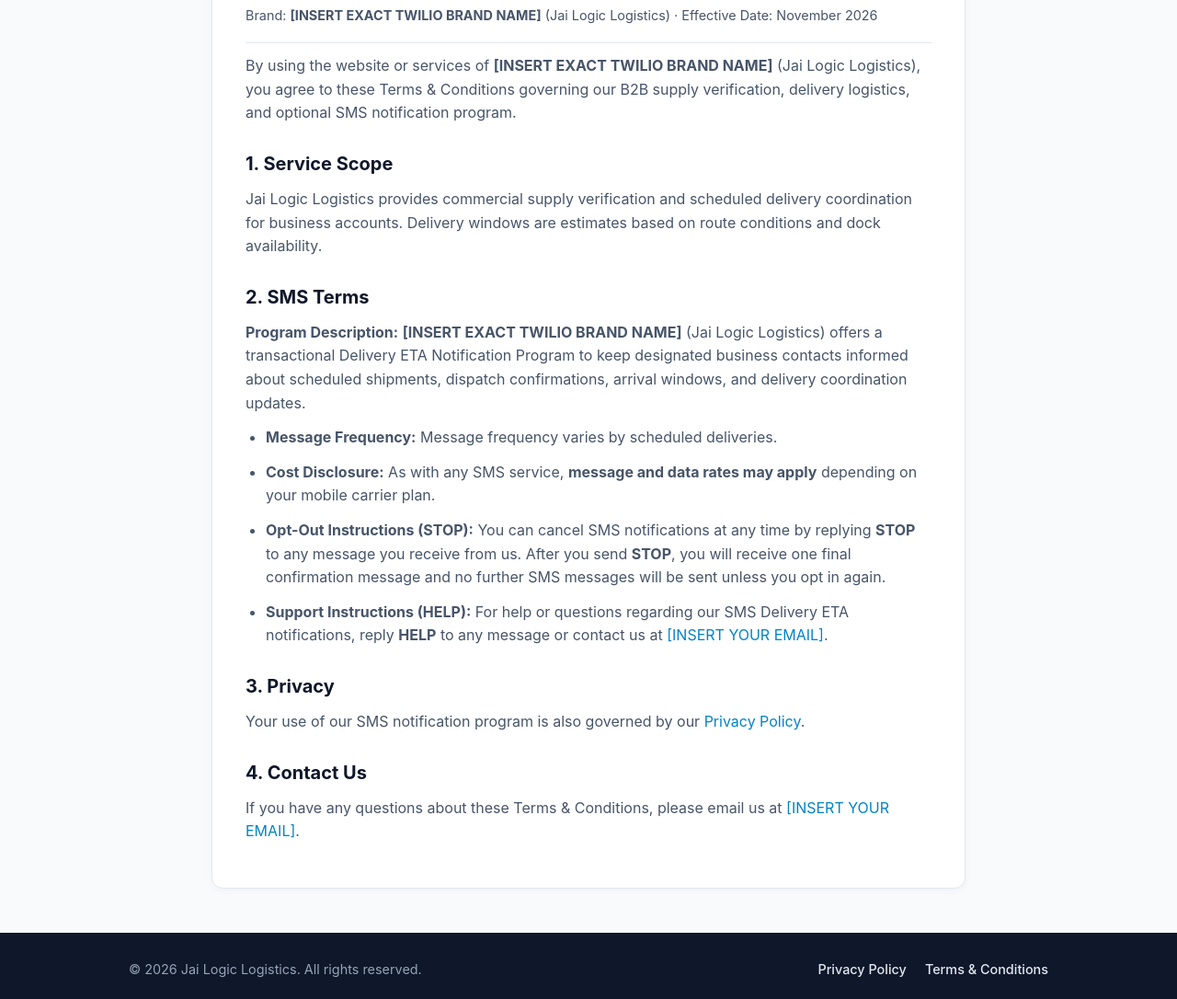
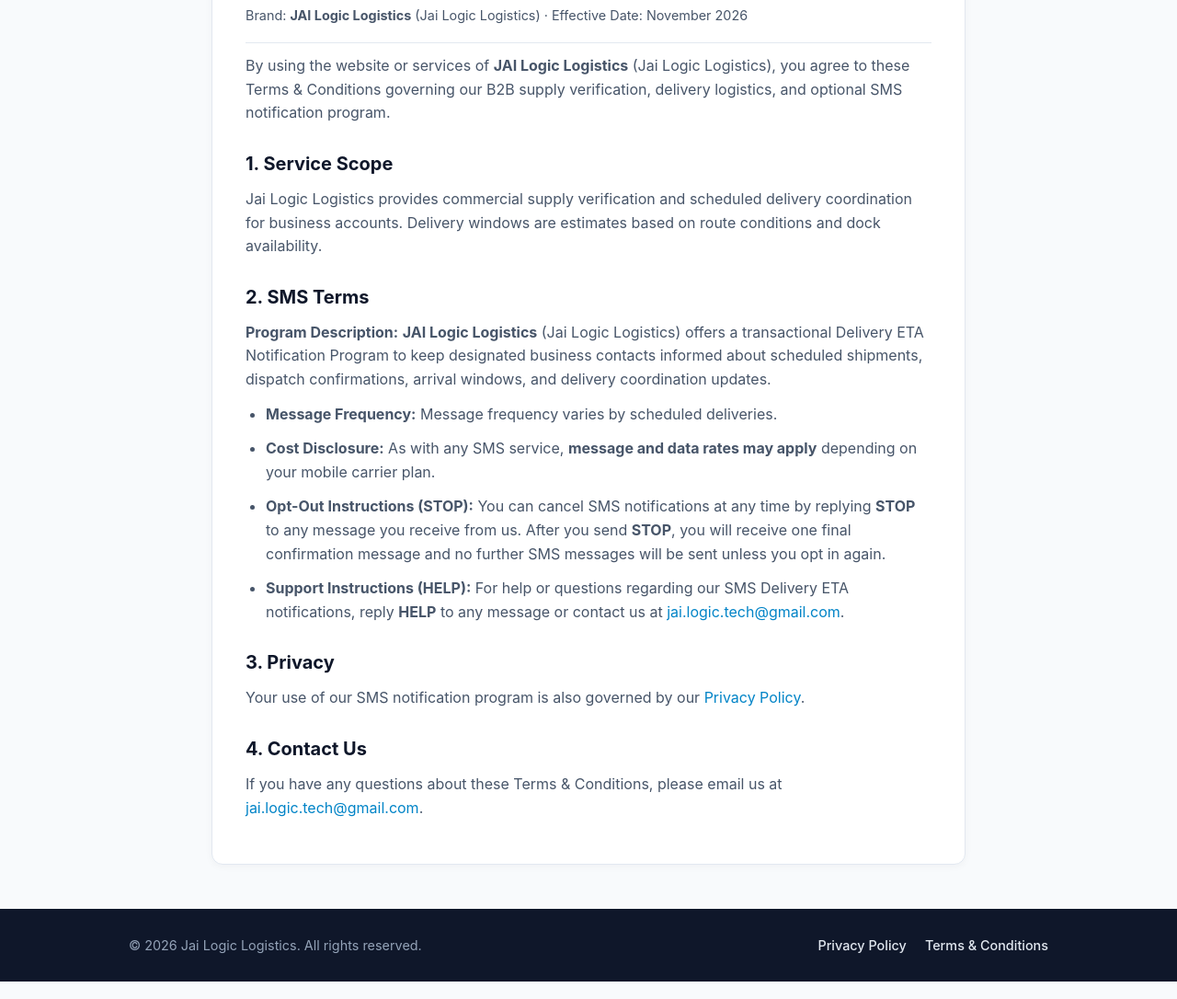
Before and after one commit to jeffrey-bingo/jai-logic-logistics, a plain HTML site: page terms.html in a window 1280 px wide. Shown: the part 214-1300 px from the top of the page at 92% size. Drawn offline with Linux system fonts and the light colour scheme.

Commit message:
Set Twilio brand name and contact email

```diff
--- a/terms.html
+++ b/terms.html
@@ -26,11 +26,11 @@
       <article class="legal-card">
         <h1>Terms &amp; Conditions</h1>
         <p class="legal-meta">
-          Brand: <strong>[INSERT EXACT TWILIO BRAND NAME]</strong> (Jai Logic Logistics) &middot; Effective Date: November 2026
+          Brand: <strong>JAI Logic Logistics</strong> (Jai Logic Logistics) &middot; Effective Date: November 2026
         </p>
 
         <p>
-          By using the website or services of <strong>[INSERT EXACT TWILIO BRAND NAME]</strong> (Jai Logic Logistics),
+          By using the website or services of <strong>JAI Logic Logistics</strong> (Jai Logic Logistics),
           you agree to these Terms &amp; Conditions governing our B2B supply verification, delivery logistics, and
           optional SMS notification program.
         </p>
@@ -43,7 +43,7 @@
 
         <h2>2. SMS Terms</h2>
         <p>
-          <strong>Program Description:</strong> <strong>[INSERT EXACT TWILIO BRAND NAME]</strong> (Jai Logic Logistics)
+          <strong>Program Description:</strong> <strong>JAI Logic Logistics</strong> (Jai Logic Logistics)
           offers a transactional Delivery ETA Notification Program to keep designated business contacts informed about
           scheduled shipments, dispatch confirmations, arrival windows, and delivery coordination updates.
         </p>
@@ -63,7 +63,7 @@
           <li>
             <strong>Support Instructions (HELP):</strong> For help or questions regarding our SMS Delivery ETA
             notifications, reply <strong>HELP</strong> to any message or contact us at
-            <a href="mailto:[INSERT YOUR EMAIL]">[INSERT YOUR EMAIL]</a>.
+            <a href="mailto:jai.logic.tech@gmail.com">jai.logic.tech@gmail.com</a>.
           </li>
         </ul>
 
@@ -76,7 +76,7 @@
         <h2>4. Contact Us</h2>
         <p>
           If you have any questions about these Terms &amp; Conditions, please email us at
-          <a href="mailto:[INSERT YOUR EMAIL]">[INSERT YOUR EMAIL]</a>.
+          <a href="mailto:jai.logic.tech@gmail.com">jai.logic.tech@gmail.com</a>.
         </p>
       </article>
     </div>
```
Also changed, not shown: privacy.html (+3 -3 lines).
